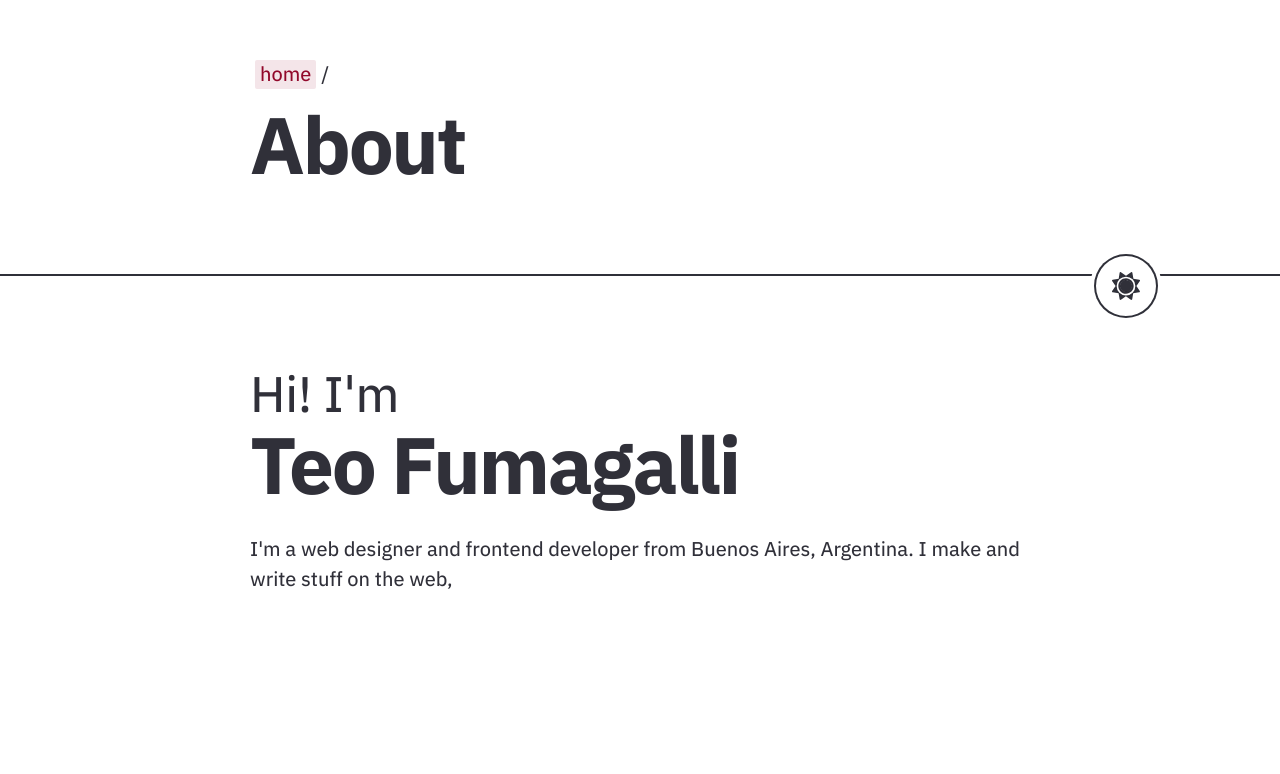
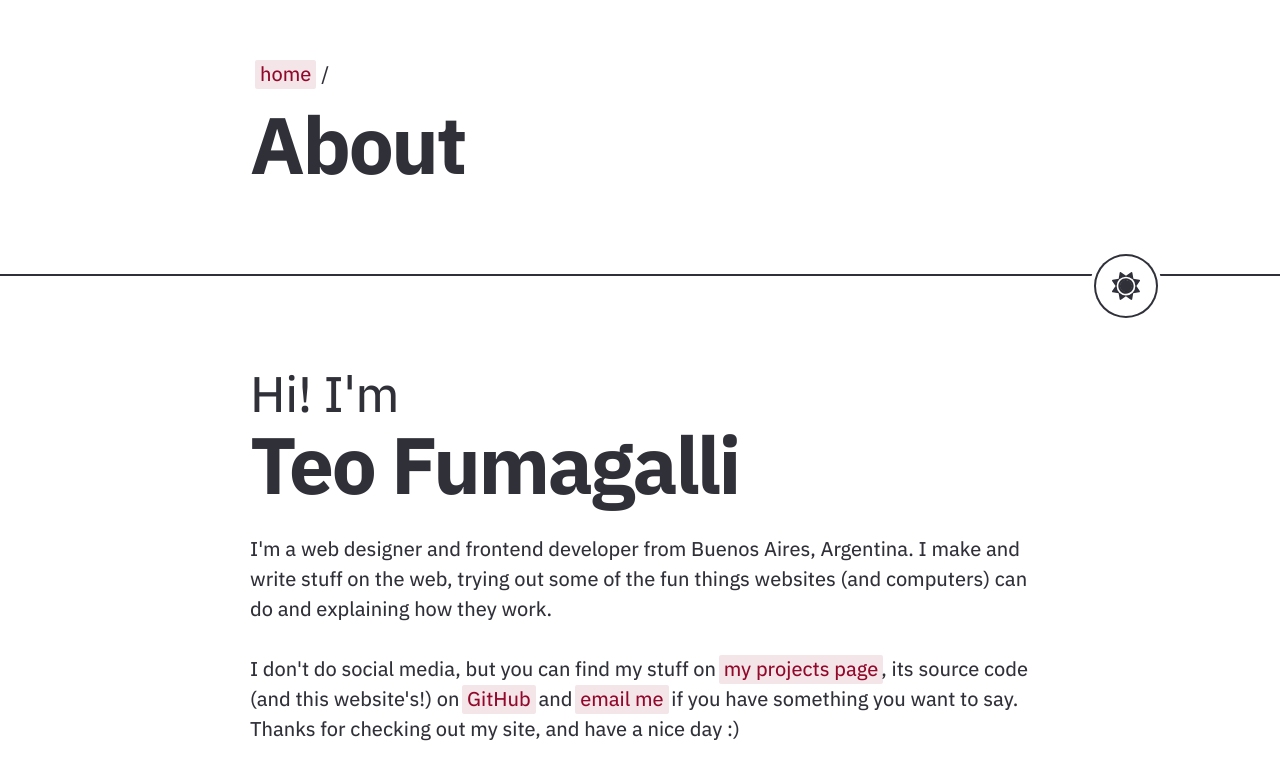
Before and after one commit to teofum/teofum.github.io, a Next.js app: page /about in a window 1280 px wide. Shown: the part 136-910 px from the top of the page. Before the commit the page ends 800 px from the top, so only its background shows below. Built offline with nearby package versions, Linux system fonts and the light colour scheme.

Commit message:
About page content

```diff
--- a/pages/about.tsx
+++ b/pages/about.tsx
@@ -5,6 +5,7 @@ import Paragraph from '../components/Paragraph';
 import { homeCrumb } from '../types/Crumbs';
 
 import styles from '../styles/module/About.module.scss';
+import Link from 'next/link';
 
 const About: NextPage = () => {
   return (
@@ -16,7 +17,11 @@ const About: NextPage = () => {
         </h2>
 
         <Paragraph>
-          I&#39;m a web designer and frontend developer from Buenos Aires, Argentina. I make and write stuff on the web,
+          I&#39;m a web designer and frontend developer from Buenos Aires, Argentina. I make and write stuff on the web, trying out some of the fun things websites (and computers) can do and explaining how they work.
+        </Paragraph>
+
+        <Paragraph>
+          I don&#39;t do social media, but you can find my stuff on <Link href='/projects'>my projects page</Link>, its source code (and this website&#39;s!) on <a href='https://github.com/teofum'>GitHub</a> and <a href='mailto:teo.fum@outlook.com'>email me</a> if you have something you want to say. Thanks for checking out my site, and have a nice day :)
         </Paragraph>
       </div>
     </BaseLayout>
```
